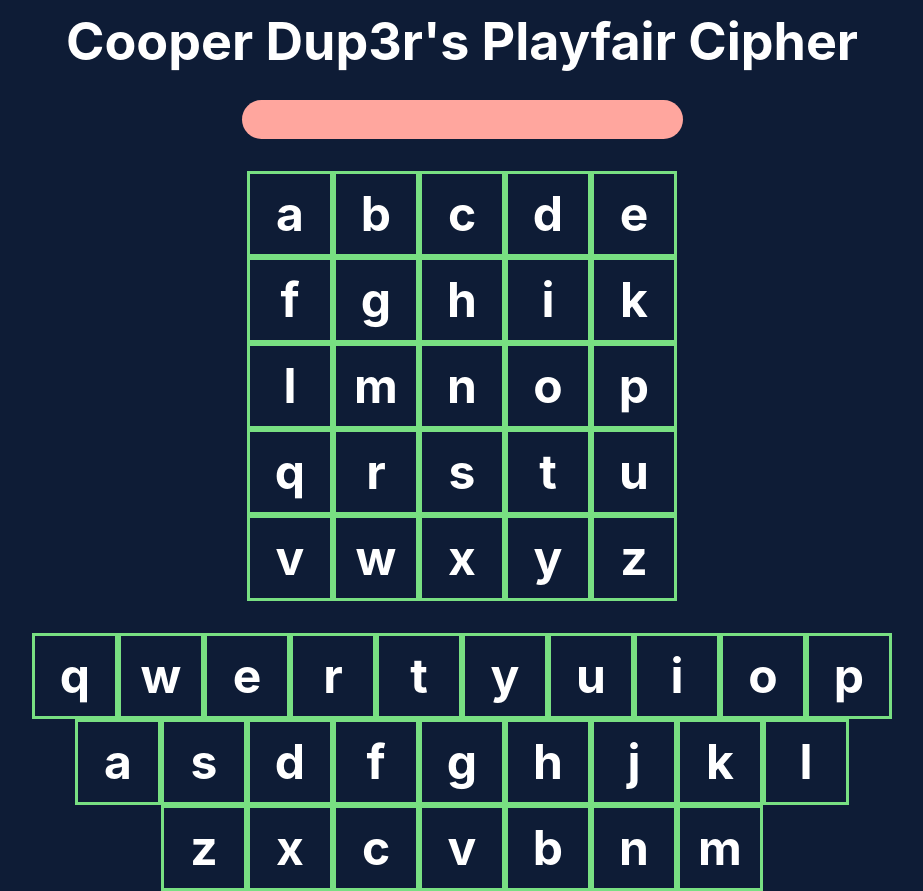
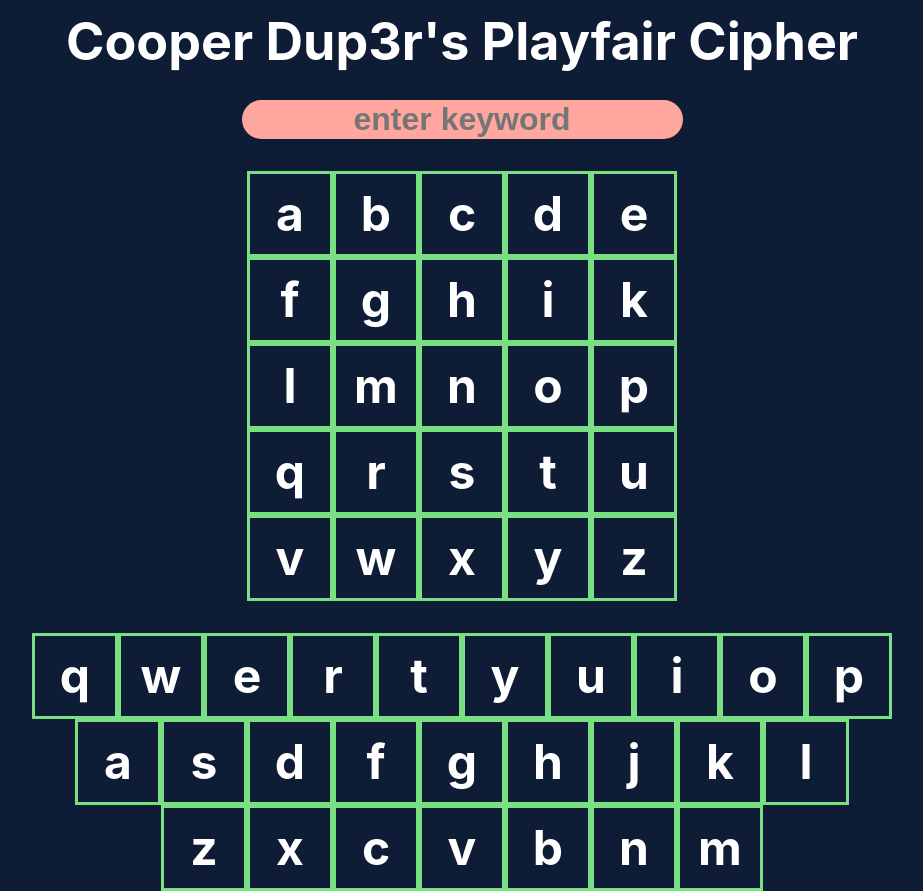
Before and after one commit to tylerchenoweth/playfair-cipher, a React (Create React App) app: page / in a window 1280 px wide. Shown: the whole page, without its empty margins (178-1101 px from the left). Built offline with nearby package versions, Linux system fonts and the light colour scheme.

Commit message:
added placeholder text to the input field

```diff
--- a/src/components/KeywordInput/KeywordInput.js
+++ b/src/components/KeywordInput/KeywordInput.js
@@ -14,7 +14,7 @@ function KeywordInput({value, onChange}) {
 
     return (
         <div>
-            <input type="text" id="name" value={value} onChange={handleInput} />
+            <input type="text" placeholder="enter keyword" id="name" value={value} onChange={handleInput} />
         </div>
     )
 
```
